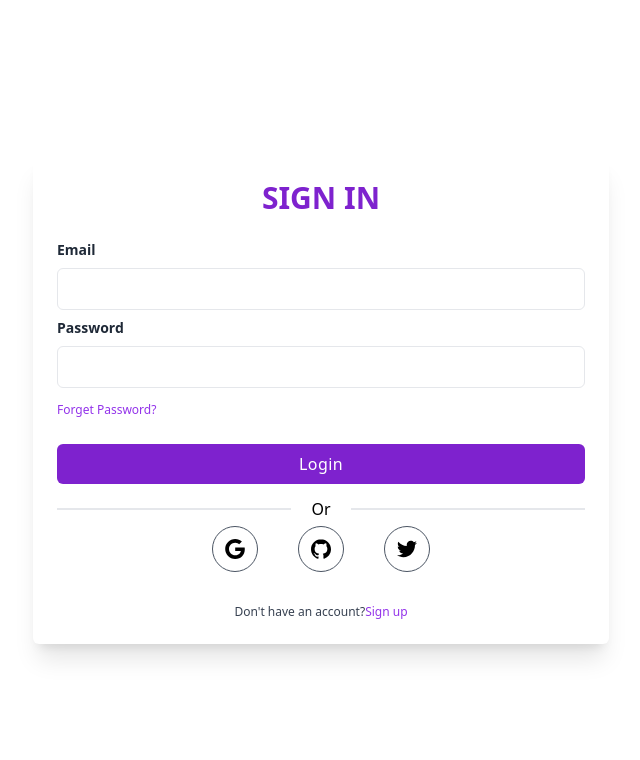
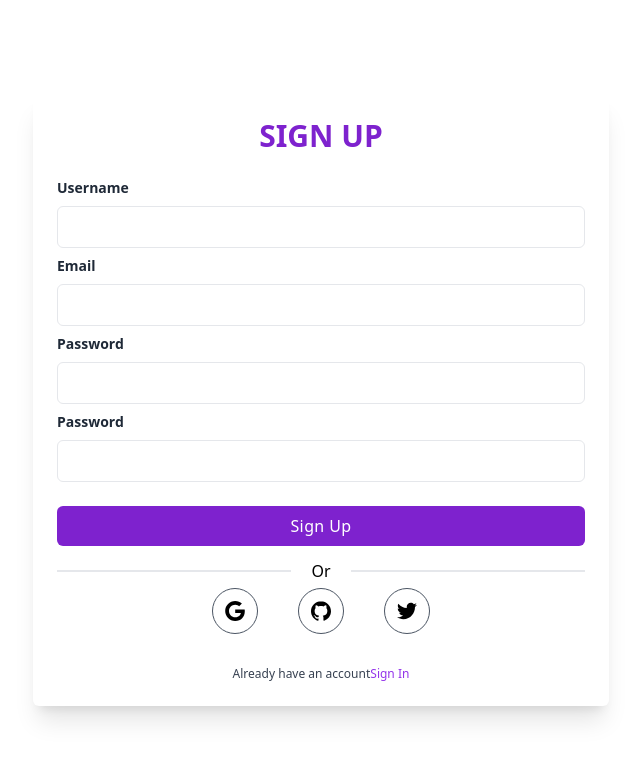
Before and after one commit to Mohit161220/questr, a React (Create React App) app in the folder frontend/: page /login in a window 1280 px wide. Both pictures are taken after a click on the link "Sign up". Shown: the top 760 px of the page, without its empty margins (319-959 px from the left). Built offline with nearby package versions, Linux system fonts and the light colour scheme.

Commit message:
added signup

```diff
--- a/frontend/src/pages/login.js
+++ b/frontend/src/pages/login.js
@@ -1,12 +1,32 @@
+import { useState } from "react";
+import { Link } from "react-router-dom";
+
 export default function Login() {
-
+  const [isLogin, setIsLogin] = useState(true);
+  const changeLogin = () => {
+    setIsLogin(!isLogin);
+  };
   return (
     <div className="relative flex flex-col justify-center min-h-screen overflow-hidden">
       <div className="w-full p-6 m-auto bg-white rounded-md shadow-xl lg:max-w-xl">
         <h1 className="text-3xl font-semibold text-center text-purple-700 uppercase">
-            Sign in
+          {isLogin ? "Sign in" : "Sign up"}
         </h1>
         <form className="mt-6">
+          {isLogin || (
+            <div className="mb-2">
+              <label
+                for="username"
+                className="block text-sm font-semibold text-gray-800"
+              >
+                Username
+              </label>
+              <input
+                type="text"
+                className="block w-full px-4 py-2 mt-2 text-purple-700 bg-white border rounded-md focus:border-purple-400 focus:ring-purple-300 focus:outline-none focus:ring focus:ring-opacity-40"
+              />
+            </div>
+          )}
           <div className="mb-2">
             <label
               for="email"
@@ -31,14 +51,39 @@ export default function Login() {
               className="block w-full px-4 py-2 mt-2 text-purple-700 bg-white border rounded-md focus:border-purple-400 focus:ring-purple-300 focus:outline-none focus:ring focus:ring-opacity-40"
             />
           </div>
-            <a href="#" className="text-xs text-purple-600 hover:underline">
+          {isLogin || (
+            <div className="mb-2">
+              <label
+                for="password"
+                className="block text-sm font-semibold text-gray-800"
+              >
+                Password
+              </label>
+              <input
+                type="password"
+                className="block w-full px-4 py-2 mt-2 text-purple-700 bg-white border rounded-md focus:border-purple-400 focus:ring-purple-300 focus:outline-none focus:ring focus:ring-opacity-40"
+              />
+            </div>
+          )}
+          {isLogin && (
+            <Link className="text-xs text-purple-600 hover:underline">
               Forget Password?
-            </a>
+            </Link>
+          )}
+          {isLogin && (
             <div className="mt-6">
               <button className="w-full px-4 py-2 tracking-wide text-white transition-colors duration-200 transform bg-purple-700 rounded-md hover:bg-purple-600 focus:outline-none focus:bg-purple-600">
                 Login
               </button>
             </div>
+          )}
+          {isLogin || (
+            <div className="mt-6">
+              <button className="w-full px-4 py-2 tracking-wide text-white transition-colors duration-200 transform bg-purple-700 rounded-md hover:bg-purple-600 focus:outline-none focus:bg-purple-600">
+                Sign Up
+              </button>
+            </div>
+          )}
         </form>
         <div className="relative flex items-center justify-center w-full mt-6 border border-t">
           <div className="absolute px-5 bg-white">Or</div>
@@ -76,12 +121,28 @@ export default function Login() {
           </button>
         </div>
 
+        {isLogin && (
           <p className="mt-8 text-xs font-light text-center text-gray-700">
             Don't have an account?
-            <a href="#" className="font-medium text-purple-600 hover:underline">
+            <a
+              onClick={changeLogin}
+              className="font-medium text-purple-600 hover:underline"
+            >
               Sign up
             </a>
           </p>
+        )}
+        {isLogin || (
+          <p className="mt-8 text-xs font-light text-center text-gray-700">
+            Already have an account
+            <a
+              onClick={changeLogin}
+              className="font-medium text-purple-600 hover:underline"
+            >
+              Sign In
+            </a>
+          </p>
+        )}
       </div>
     </div>
   );
```
Lines whose indentation alone changed are shown as unchanged.
